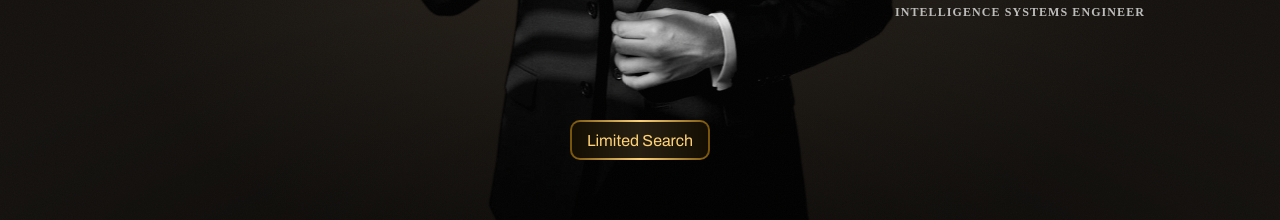
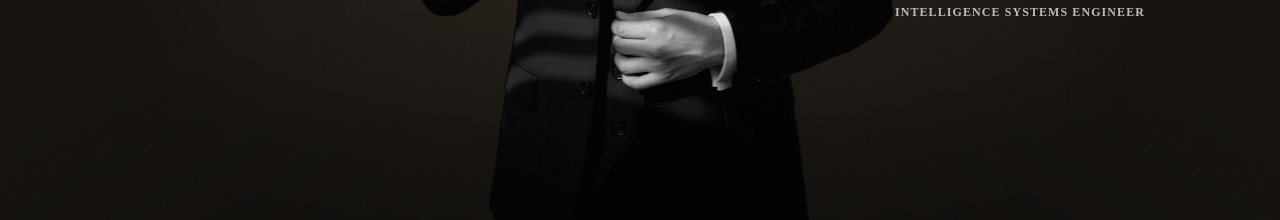
Before and after one commit to barishizm/barishizm.github.io, a plain HTML site: page index.html in a window 1280 px wide. Shown: the part 580-800 px from the top of the page. Drawn offline with Linux system fonts and the light colour scheme.

Commit message:
v1.5.2 - Visual Updates

```diff
--- a/css/main.css
+++ b/css/main.css
@@ -575,70 +575,3 @@
     z-index: 60;
   }
 }
-
-.Btn {
-  width: 140px;
-  height: 40px;
-  border: none;
-  border-radius: 10px;
-  background: linear-gradient(to right,#77530a,#ffd277,#77530a,#77530a,#ffd277,#77530a);
-  background-size: 250%;
-  background-position: left;
-  color: #ffd277;
-  text-decoration: none;
-  position: absolute;
-  bottom: 60px;
-  left: 50%;
-  transform: translateX(-50%);
-  display: flex;
-  align-items: center;
-  justify-content: center;
-  cursor: pointer;
-  transition-duration: 1s;
-  overflow: hidden;
-  z-index: 15;
-  transition: top .4s cubic-bezier(.16,1,.3,1), background-position 1s, transform .1s;
-}
-
-.Btn::before {
-  position: absolute;
-  content: "Limited Search";
-  color: #ffd277;
-  display: flex;
-  align-items: center;
-  justify-content: center;
-  width: 97%;
-  height: 90%;
-  border-radius: 8px;
-  transition-duration: 1s;
-  background-color: rgba(0, 0, 0, 0.842);
-  background-size: 200%;
-}
-
-.Btn:hover {
-  background-position: right;
-  transition-duration: 1s;
-}
-
-.Btn:hover::before {
-  background-position: right;
-  transition-duration: 1s;
-}
-
-.Btn:active {
-  transform: translateX(-50%) scale(0.95);
-}
-
-@media (max-width: 820px){
-  .Btn{
-    position: fixed;
-    top: auto;
-    bottom: 24px;
-    left: 50%;
-    transform: translateX(-50%);
-  }
-
-  .Btn:active{
-    transform: translateX(-50%) scale(0.95);
-  }
-}
--- a/index.html
+++ b/index.html
@@ -100,7 +100,6 @@
 
   <p class="signature"><span lang="en">Artificial Intelligence Systems Engineer</span><span lang="tr">Yapay Zeka Sistemleri Mühendisi</span></p>
 
-  <!-- From Uiverse.io by david-mohseni -->
   <ul class="wrapper hero-socials">
     <li class="icon github">
       <a href="https://github.com/barishizm" target="_blank" rel="noopener noreferrer" aria-label="GitHub">
@@ -127,11 +126,6 @@
       </a>
     </li>
   </ul>
-
-
-  <a class="Btn" href="https://www.limited-search.com/" target="_blank" rel="noopener noreferrer">
-  </a>
-
 </section>
 
 <!-- GoatCounter analytics (yerelde/localhost sayım yapmaz) -->
```
